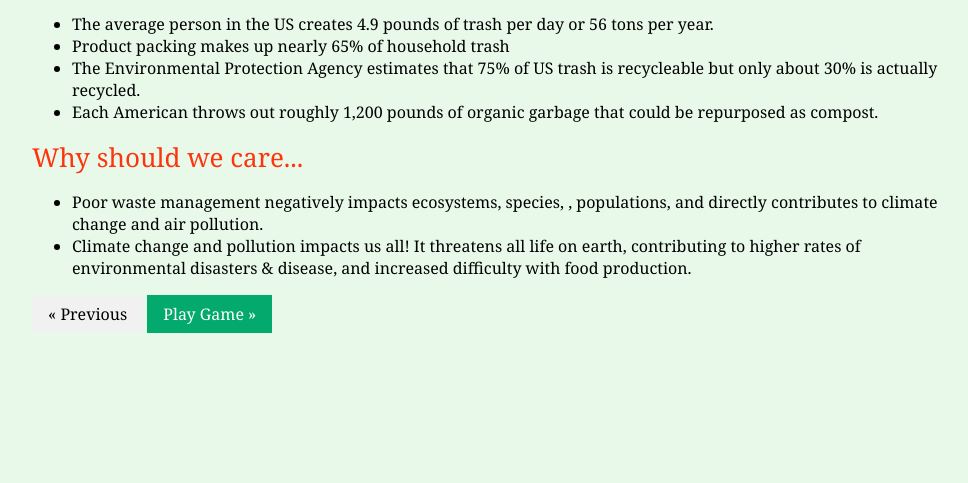
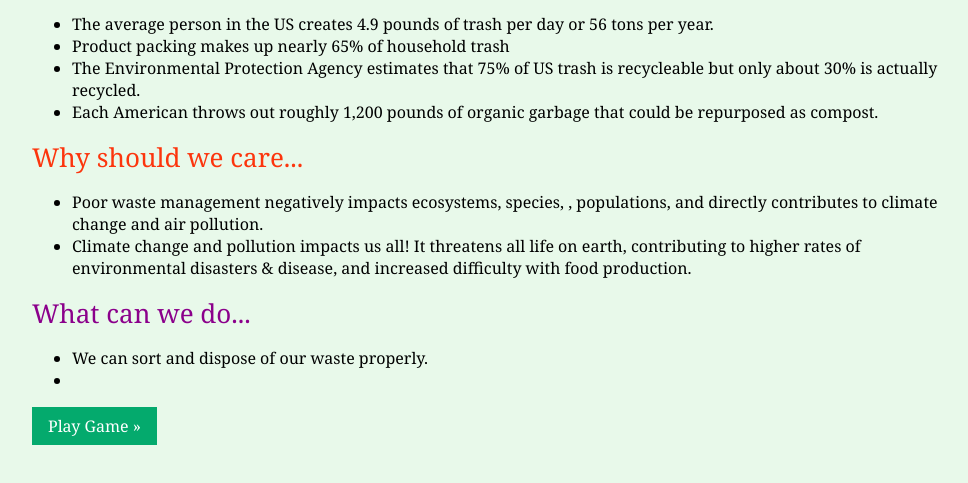
Before and after one commit to kaitlynhazzard/DivHacks, a plain HTML site: page index.html in a window 1280 px wide. Shown: the part 125-608 px from the top of the page, without its empty margins (138-1106 px from the left). Drawn offline with Linux system fonts and the light colour scheme.

Commit message:
new info

```diff
--- a/index.html
+++ b/index.html
@@ -34,7 +34,14 @@
                 food production. </li>
         </ul>
 
-        <a href="#" class="previous">&laquo; Previous</a>
+        <p3 id="doTitle"><span style="font-size: 26px">What can we do...</span></p3>
+        <ul>
+            <li class="list">We can sort and dispose of our waste properly.</li>
+
+            <li class="list"></li>
+        </ul>
+
+
         <a href="game.html" class="next">Play Game &raquo;</a>
 
     </body>
--- a/style.css
+++ b/style.css
@@ -31,6 +31,10 @@ p2{
     color:rgb(252, 53, 13);
 }
 
+p3{
+    color:darkmagenta
+}
+
 a {
     text-decoration: none;
     display: inline-block;
@@ -43,7 +47,7 @@ a {
   }
 
   .previous {
-    background-color: #f1f1f1;
+    background-color: #fdddc8;
     color: black;
   }
 
```
Also changed, not shown: game.html (+1 -1 lines).
